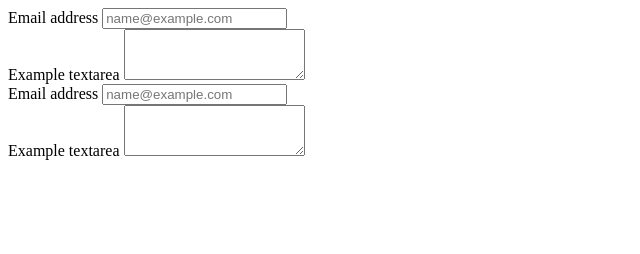
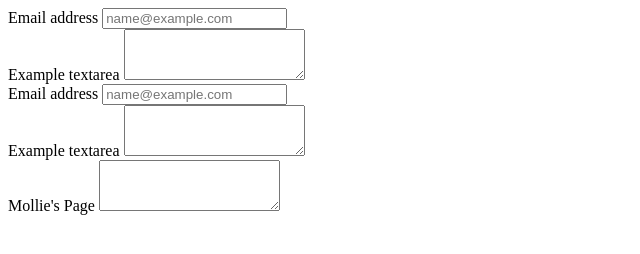
Before and after one commit to ajawashington/faux-repo, a plain HTML site: page index.html in a window 1280 px wide. Shown: the whole page, without its empty margins (0-640 px from the left). Drawn offline with Linux system fonts and the light colour scheme.

Commit message:
added my div to index.html

```diff
--- a/index.html
+++ b/index.html
@@ -21,5 +21,9 @@
         <label for="exampleFormControlTextarea1" class="form-label">Example textarea</label>
         <textarea class="form-control" id="exampleFormControlTextarea1" rows="3"></textarea>
       </div>
+      <div class="mollies-div">
+        <label for="exampleFormControlTextarea1" class="form-label">Mollie's Page</label>
+        <textarea class="form-control" id="exampleFormControlTextarea1" rows="3"></textarea>
+      </div>
 </body>
 </html>
```
